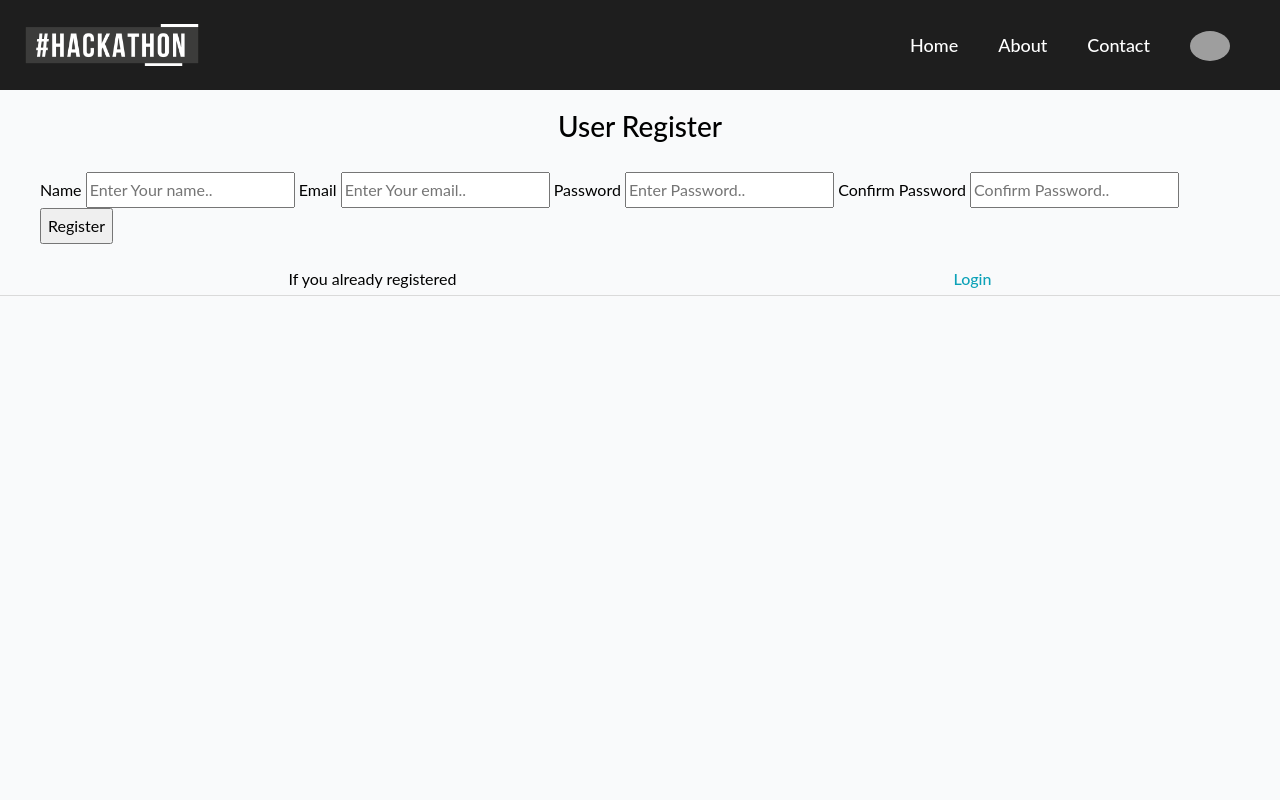
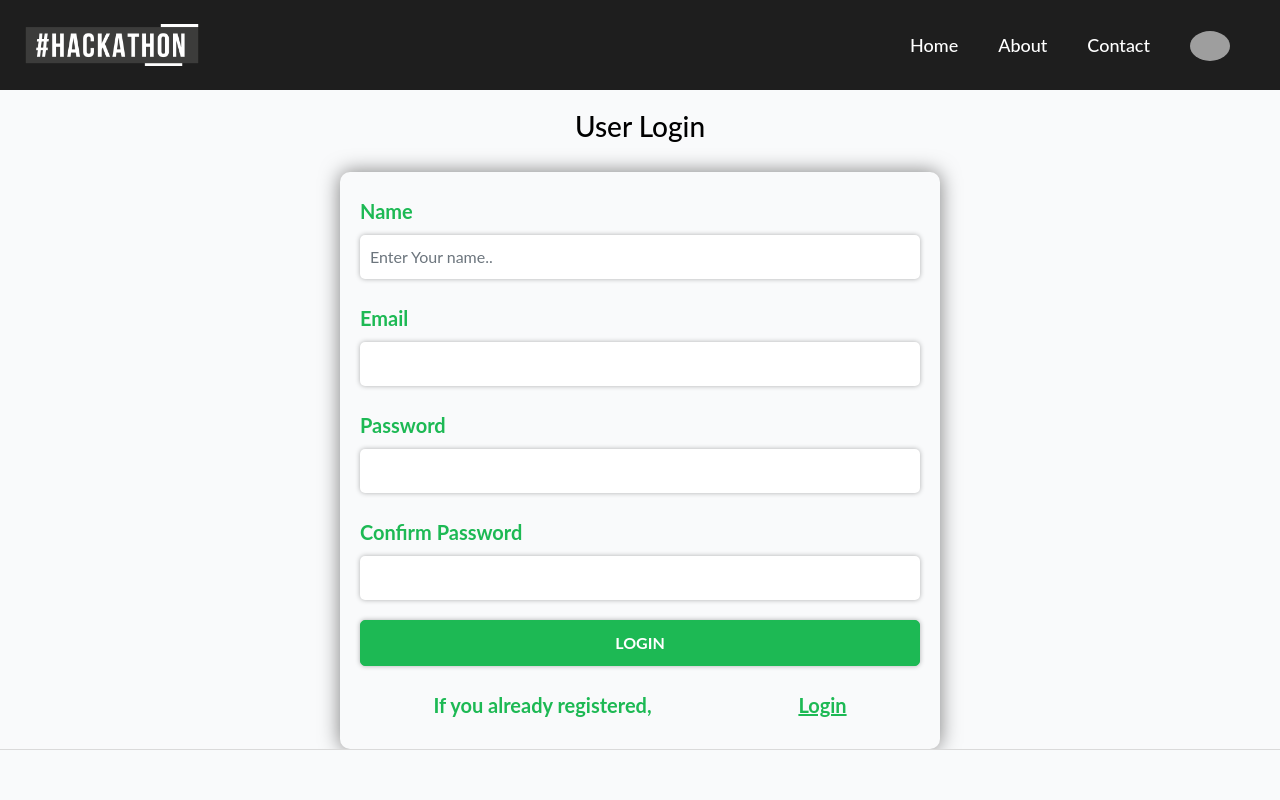
Before and after one commit to isurumanoddev/Hackthon_Registration_Webapp, a Django app: page /user_register/ in a window 1280 px wide. Run offline with Django 4.2, Linux system fonts and the light colour scheme; grey boxes are pictures that could not be loaded.

Commit message:
ui update
Signed-off-by: isurumanod <isurumanod99@gmail.com>

```diff
--- a/static/styles/main.css
+++ b/static/styles/main.css
@@ -156,7 +156,10 @@ li {
 }
 
 #navigation li a:hover {
-    color: #00ccff;
+    color: #f1c21b;
+    /*font-size: 19px;*/
+    font-weight: 600;
+    transition: 0.5s;
 }
 
 .dropdown {
@@ -633,6 +636,7 @@ li {
 }
 
 .event-details {
+    margin: 0 150px ;
   display: flex;
   flex-direction: column;
   align-items: center;
@@ -683,12 +687,12 @@ li {
 
 .form-container {
     width: 600px;
-    margin-top: 20px;
+    margin: auto;
     padding: 20px;
-    background-color: #f1f1f1;
+    /*text-align: center;*/
     border-radius: 10px;
     box-shadow: 0 0 20px rgba(0, 0, 0, 0.5);
-    justify-content: center;
+
 
 }
 
@@ -699,7 +703,7 @@ li {
 .form-label {
   display: block;
   margin-bottom: 5px;
-  font-size: 16px;
+  font-size: 20px;
   font-weight: bold;
       color: #1db954;
 }
@@ -709,8 +713,8 @@ li {
   padding: 10px;
   font-size: 16px;
   border: none;
-  background-color: #282828;
-  color: #fff;
+  /*background-color: #282828;*/
+  color: #000000;
   border-radius: 5px;
   box-shadow: 0 0 5px rgba(0, 0, 0, 0.3);
 }
@@ -726,6 +730,8 @@ li {
   background-color: #1db954;
   border-color: #1db954;
   color: #fff;
+    display: block;
+    width: 100%;
   font-size: 16px;
   font-weight: bold;
   padding: 10px;
@@ -749,16 +755,15 @@ li {
 
 .form-link {
 
-  text-decoration: none;
+
   font-weight: bold;
-  margin-left: 5px;background-color: #1db954;
-  border-color: #1db954;
-  color: #fff;
-  font-size: 16px;
+color: #1db954;
+text-decoration: underline;
 
-  padding: 10px;
-  border-radius: 5px;
-  box-shadow: 0 0 5px rgba(0, 0, 0, 0.3);
+  font-size: 20px;
+
+
+
   transition: all 0.3s ease-in-out;
 }
 
--- a/templates/event_page.html
+++ b/templates/event_page.html
@@ -9,11 +9,12 @@
 
 
     <section class="event-page">
+    <a href="{% url "home" %}" class="btn-links">Back</a>
         <div class="event-picture">
             <img src="{% static "static/images/Hackathon-Logo.png" %}" alt="Event Picture">
         </div>
         <div class="event-details">
-            <a href="{% url "home" %}" class="btn-links">Back</a>
+
             <h2 class="event-title">{{ event.name }}</h2>
             <div class="registration-status">
                 {% if registered %}
--- a/templates/login.html
+++ b/templates/login.html
@@ -6,7 +6,7 @@
 {% block content %}
 
     <section class="s2">
-  <div class="main-container">
+  <div class="main-container" >
     <h3 style="text-align: center; padding: 20px;">User Login</h3>
     <div class="form-container">
       <form id="form" method="POST">
--- a/templates/navbar.html
+++ b/templates/navbar.html
@@ -13,7 +13,6 @@
 
     <div class="navigation-bar">
 
-        <!-- Link around dots-wrapper added after tutorial video -->
         <div>
             <a href="home.html">
                 <div class="logo-wrapper">
--- a/templates/register.html
+++ b/templates/register.html
@@ -6,40 +6,52 @@
 {% block content %}
 
 
+
+
     <section class="s2">
         <div class="main-container">
-            <a href=""></a>
-            <h3 style="text-align: center;padding: 20px">User Register</h3>
+            <h3 style="text-align: center; padding: 20px;">User Login</h3>
+            <div class="form-container">
+                <form id="form" method="POST">
+                    {% csrf_token %}
+                    <div class="form-group">
+                        <label for="email" class="form-label">Name</label>
+                        <input type="text" name="name" class="form-control" placeholder="Enter Your name..">
+                    </div>
+                    <div class="form-group">
+                        <label for="email" class="form-label">Email</label>
+                        <input type="email" class="form-control" name="email" id="email" required>
 
-            <form id="form" method="POST">
+                    </div>
 
-                {% csrf_token %}
+                    <div class="form-group">
 
-                <label id="label">Name</label>
-                <input type="text" name="name" class="input" placeholder="Enter Your name..">
-                <label id="label">Email</label>
-                <input type="email" name="email" class="input" placeholder="Enter Your email..">
-                <label id="label">Password</label>
-                <input type="password" name="password1" class="input" placeholder="Enter Password..">
+                        <label for="password" class="form-label">Password</label>
+                        <input type="password" class="form-control" name="password1" id="password" required>
+                    </div>
+                    <div class="form-group">
 
-                <label id="label">Confirm Password</label>
-                <input type="password" name="password2" class="input" placeholder="Confirm Password..">
+                        <label for="password" class="form-label">Confirm Password</label>
+
+                        <input type="password" class="form-control" name="password2" id="password" required>
+                    </div>
+                    <div class="form-group">
+
+                        <button type="submit" class="btn btn-primary btn-block">Login</button>
 
 
 
-                <input id="submit-btn" type="submit" value="Register">
-                <div class="already">
-                    <label id="label">If you already registered</label>
-                    <a id="link" href="{% url "login" %}">Login</a>
-                </div>
-
-            </form>
+                    </div>
+                    <div class="already">
+                        <label class="form-label">If you already registered,</label>
+                        <a href="{% url "login" %}" class="form-link">Login</a>
+                    </div>
+                </form>
+            </div>
         </div>
     </section>
 
 
 
 
-
-
 {% endblock %}
```
Also changed, not shown: Hackthon_Registration_Webapp/settings.py (+12 -14 lines).
